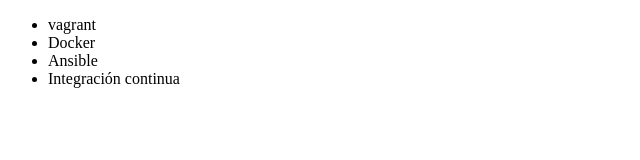
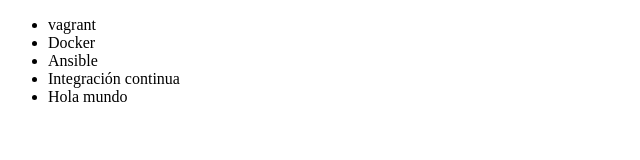
Before and after one commit to JjhonGgonzalez/curso-git-alura, a plain HTML site: page index.html in a window 1280 px wide. Shown: the whole page, without its empty margins (0-640 px from the left). Drawn offline with Linux system fonts and the light colour scheme.

Commit message:
se agrega el hola mundo

```diff
--- a/index.html
+++ b/index.html
@@ -12,6 +12,7 @@
         <li>Docker</li>
         <li>Ansible</li>
         <li>Integración continua</li>
+        <li>Hola mundo</li>
     </ul>
 
 </body>
```
